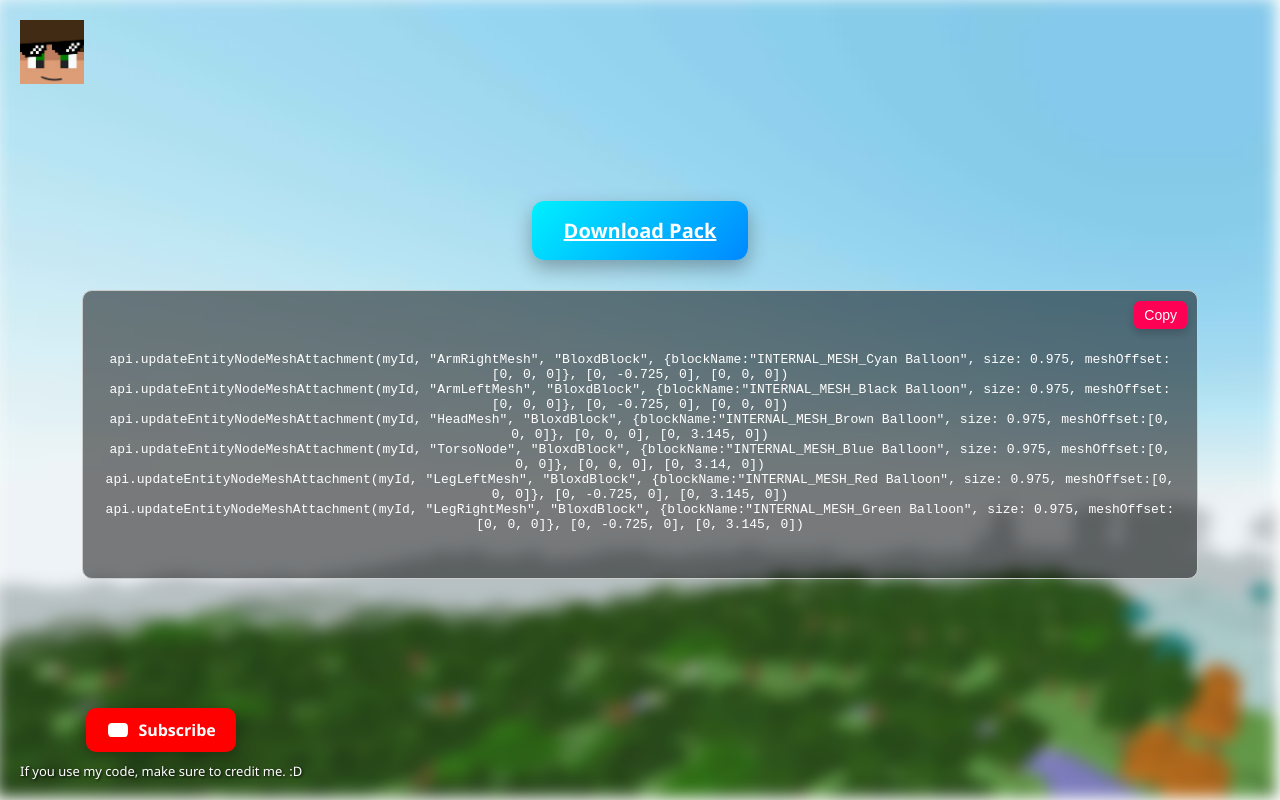
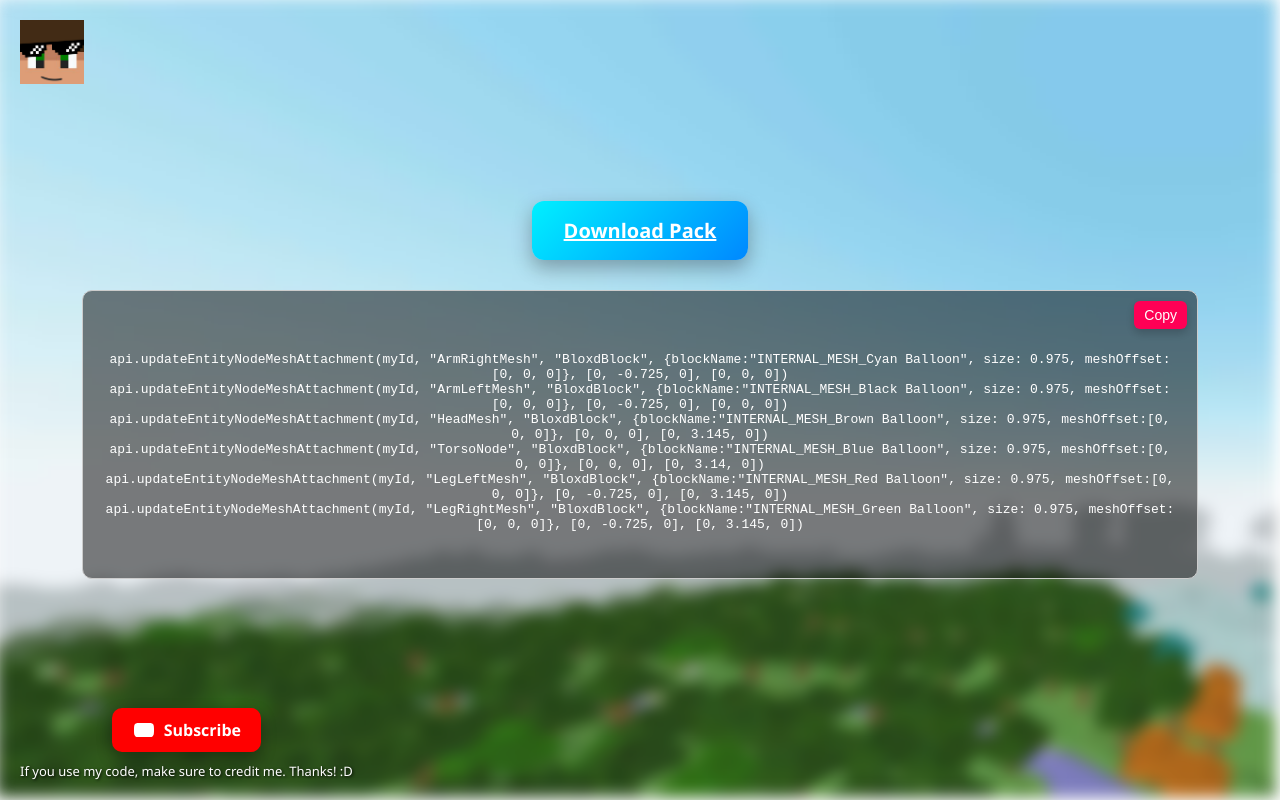
Before and after one commit to Cazozozop/custom-skins, a plain HTML site: page index.html in a window 1280 px wide. Drawn offline with Linux system fonts and the light colour scheme.

Commit message:
Update index.html

```diff
--- a/index.html
+++ b/index.html
@@ -185,7 +185,7 @@ api.updateEntityNodeMeshAttachment(myId, "LegRightMesh", "BloxdBlock", {blockNam
       </svg>
       Subscribe
     </a>
-    <div class="credit-text">If you use my code, make sure to credit me. :D</div>
+    <div class="credit-text">If you use my code, make sure to credit me. Thanks! :D</div>
   </div>
 
   <script>
```
